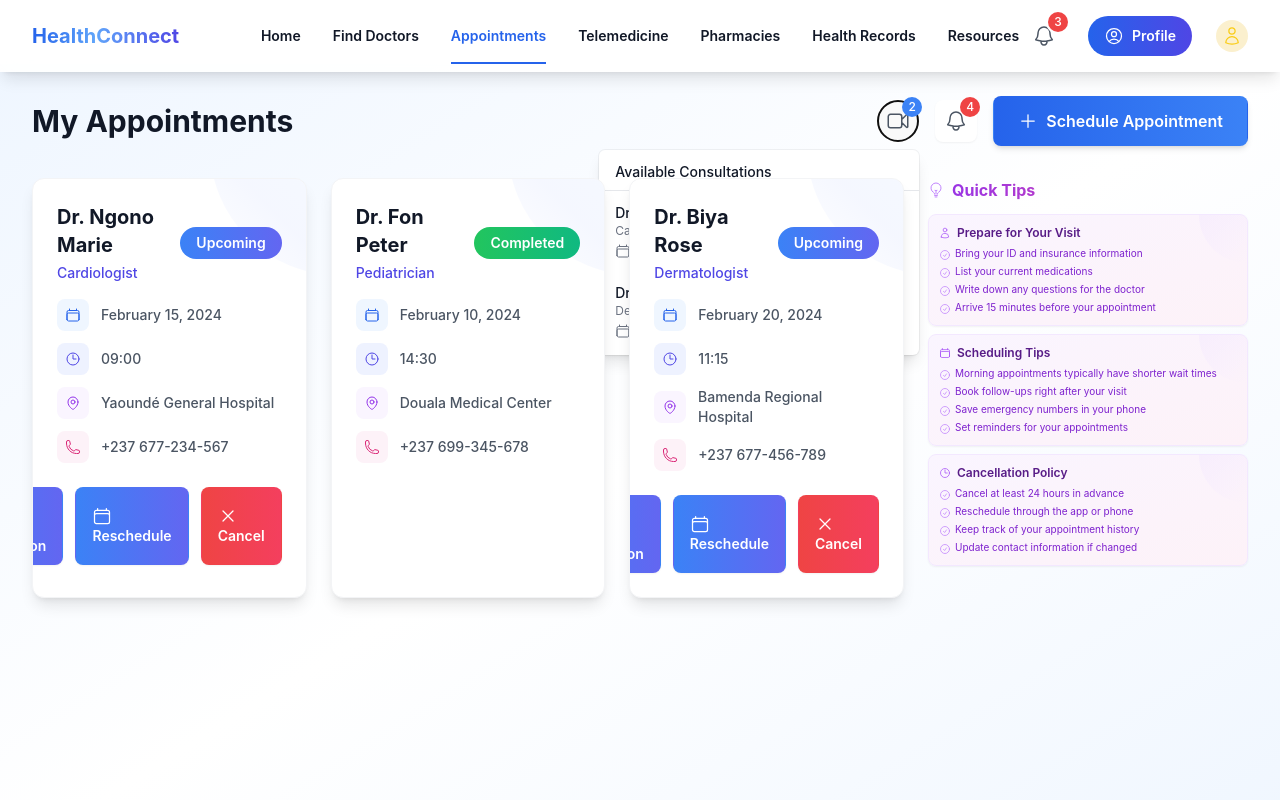
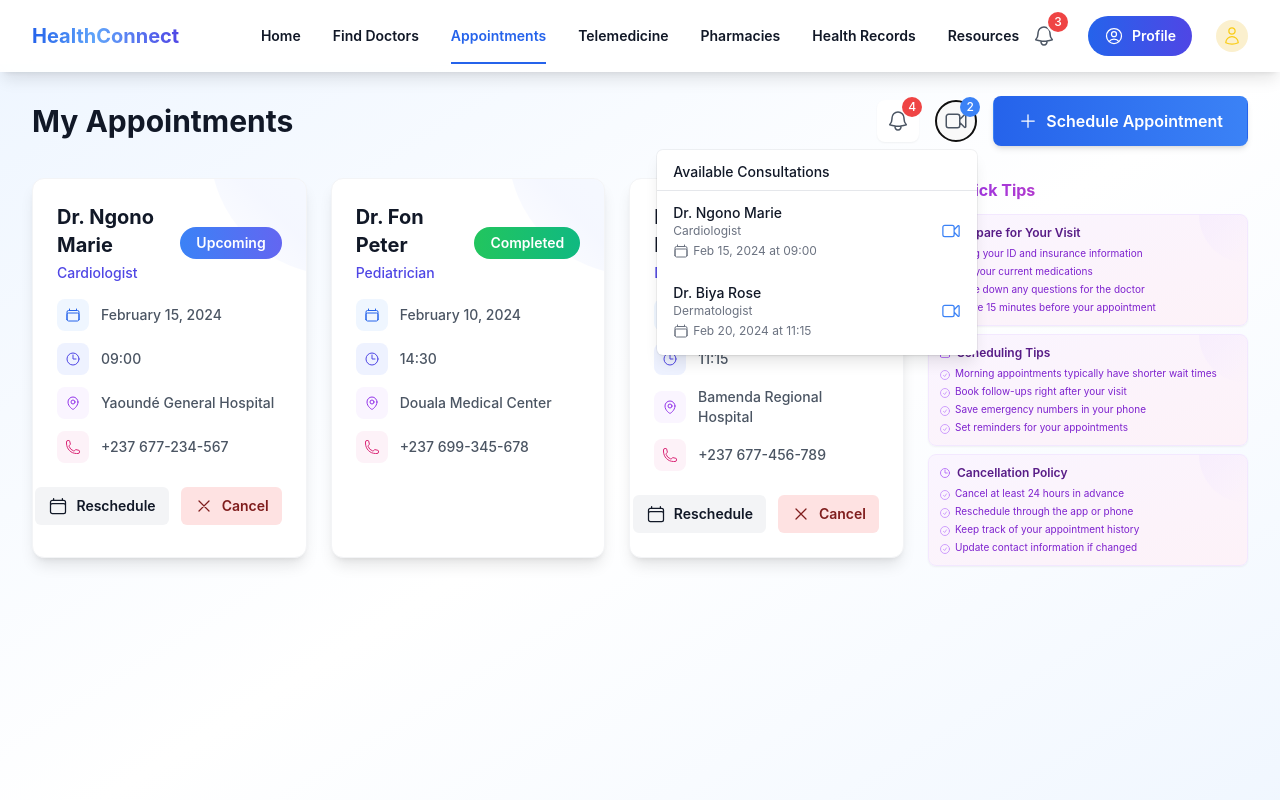
Before and after one commit to Esty-source/HSD-, a React (Vite) app in the folder health-service-directory/: page /appointments in a window 1280 px wide. Both pictures are taken after a click on the button "Start Consultation". Shown: the top 800 px of the page. Built offline with nearby package versions, Linux system fonts and the light colour scheme.

Commit message:
continuation of previous commit

```diff
--- a/health-service-directory/src/pages/Appointments.jsx
+++ b/health-service-directory/src/pages/Appointments.jsx
@@ -289,59 +289,6 @@ export default function Appointments() {
         <div className="flex flex-col sm:flex-row sm:items-center sm:justify-between mb-8">
           <h1 className="text-2xl sm:text-3xl font-bold text-gray-900 mb-4 sm:mb-0">My Appointments</h1>
           <div className="flex items-center space-x-4">
-            {/* Consultations Button */}
-            <div className="relative">
-              <button
-                onClick={() => setShowConsultations(!showConsultations)}
-                className="relative rounded-full p-2 text-gray-600 hover:bg-gray-100 hover:text-blue-600"
-                title="Start Consultation"
-              >
-                <VideoCameraIcon className="h-6 w-6" />
-                {appointments.filter(apt => apt.status === 'upcoming').length > 0 && (
-                  <span className="absolute -right-1 -top-1 flex h-5 w-5 items-center justify-center rounded-full bg-blue-500 text-xs text-white">
-                    {appointments.filter(apt => apt.status === 'upcoming').length}
-                  </span>
-                )}
-              </button>
-
-              {/* Consultations Dropdown */}
-              {showConsultations && (
-                <div className="absolute right-0 mt-2 w-80 rounded-md bg-white py-1 shadow-lg ring-1 ring-black ring-opacity-5">
-                <div className="px-4 py-2 border-b">
-                  <h3 className="text-sm font-medium text-gray-900">Available Consultations</h3>
-                </div>
-                <div className="max-h-96 overflow-y-auto">
-                  {appointments
-                    .filter(apt => apt.status === 'upcoming')
-                    .map(apt => (
-                      <div
-                        key={apt.id}
-                        className="px-4 py-3 hover:bg-gray-50 cursor-pointer"
-                        onClick={() => startTelemedicine(apt)}
-                      >
-                        <div className="flex items-center justify-between">
-                          <div>
-                            <p className="text-sm font-medium text-gray-900">{apt.doctorName}</p>
-                            <p className="text-xs text-gray-500">{apt.specialty}</p>
-                            <div className="mt-1 flex items-center text-xs text-gray-500">
-                              <CalendarIcon className="mr-1 h-4 w-4" />
-                              {format(new Date(apt.date), 'MMM d, yyyy')} at {apt.time}
-                            </div>
-                          </div>
-                          <VideoCameraIcon className="h-5 w-5 text-blue-500" />
-                        </div>
-                      </div>
-                    ))}
-                  {appointments.filter(apt => apt.status === 'upcoming').length === 0 && (
-                    <div className="px-4 py-3 text-sm text-gray-500">
-                      No upcoming consultations available
-                    </div>
-                  )}
-                </div>
-              </div>
-              )}
-            </div>
-
             {/* Notification Button */}
             <div className="relative">
               <button
@@ -407,6 +354,59 @@ export default function Appointments() {
                     </div>
                   </div>
                 </div>
+              )}
+            </div>
+
+            {/* Consultations Button */}
+            <div className="relative">
+              <button
+                onClick={() => setShowConsultations(!showConsultations)}
+                className="relative rounded-full p-2 text-gray-600 hover:bg-gray-100 hover:text-blue-600"
+                title="Start Consultation"
+              >
+                <VideoCameraIcon className="h-6 w-6" />
+                {appointments.filter(apt => apt.status === 'upcoming').length > 0 && (
+                  <span className="absolute -right-1 -top-1 flex h-5 w-5 items-center justify-center rounded-full bg-blue-500 text-xs text-white">
+                    {appointments.filter(apt => apt.status === 'upcoming').length}
+                  </span>
+                )}
+              </button>
+
+              {/* Consultations Dropdown */}
+              {showConsultations && (
+                <div className="absolute right-0 mt-2 w-80 rounded-md bg-white py-1 shadow-lg ring-1 ring-black ring-opacity-5 z-50">
+                <div className="px-4 py-2 border-b">
+                  <h3 className="text-sm font-medium text-gray-900">Available Consultations</h3>
+                </div>
+                <div className="max-h-96 overflow-y-auto">
+                  {appointments
+                    .filter(apt => apt.status === 'upcoming')
+                    .map(apt => (
+                      <div
+                        key={apt.id}
+                        className="px-4 py-3 hover:bg-gray-50 cursor-pointer"
+                        onClick={() => startTelemedicine(apt)}
+                      >
+                        <div className="flex items-center justify-between">
+                          <div>
+                            <p className="text-sm font-medium text-gray-900">{apt.doctorName}</p>
+                            <p className="text-xs text-gray-500">{apt.specialty}</p>
+                            <div className="mt-1 flex items-center text-xs text-gray-500">
+                              <CalendarIcon className="mr-1 h-4 w-4" />
+                              {format(new Date(apt.date), 'MMM d, yyyy')} at {apt.time}
+                            </div>
+                          </div>
+                          <VideoCameraIcon className="h-5 w-5 text-blue-500" />
+                        </div>
+                      </div>
+                    ))}
+                  {appointments.filter(apt => apt.status === 'upcoming').length === 0 && (
+                    <div className="px-4 py-3 text-sm text-gray-500">
+                      No upcoming consultations available
+                    </div>
+                  )}
+                </div>
+              </div>
               )}
             </div>
 
@@ -488,24 +488,23 @@ export default function Appointments() {
                     {appointment.status === "upcoming" && (
                       <div className="mt-6 flex justify-end space-x-3">
                         <button
-                          onClick={() => startTelemedicine(appointment)}
-                          className="rounded-lg px-4 py-2 text-sm font-semibold text-white bg-gradient-to-r from-blue-500 to-indigo-500 hover:from-blue-600 hover:to-indigo-600 transform hover:scale-105 transition-all duration-200 ease-in-out shadow-sm hover:shadow-md"
+                          onClick={() => {
+                            setSelectedAppointment(appointment);
+                            setShowRescheduleModal(true);
+                          }}
+                          className="inline-flex items-center rounded-md bg-gray-100 px-3 py-2 text-sm font-semibold text-gray-900 hover:bg-gray-200"
                         >
-                          <VideoCameraIcon className="h-5 w-5 mr-2" />
-                          Start Consultation
-                        </button>
-                        <button
-                          onClick={() => handleReschedule(appointment)}
-                          className="rounded-lg px-4 py-2 text-sm font-semibold text-white bg-gradient-to-r from-blue-500 to-indigo-500 hover:from-blue-600 hover:to-indigo-600 transform hover:scale-105 transition-all duration-200 ease-in-out shadow-sm hover:shadow-md"
-                        >
-                          <CalendarIcon className="h-5 w-5 mr-2" />
+                          <CalendarIcon className="mr-2 h-5 w-5" />
                           Reschedule
                         </button>
                         <button
-                          onClick={() => handleCancel(appointment)}
-                          className="rounded-lg px-4 py-2 text-sm font-semibold text-white bg-gradient-to-r from-red-500 to-rose-500 hover:from-red-600 hover:to-rose-600 transform hover:scale-105 transition-all duration-200 ease-in-out shadow-sm hover:shadow-md"
+                          onClick={() => {
+                            setSelectedAppointment(appointment);
+                            setShowCancelModal(true);
+                          }}
+                          className="inline-flex items-center rounded-md bg-red-100 px-3 py-2 text-sm font-semibold text-red-900 hover:bg-red-200"
                         >
-                          <XMarkIcon className="h-5 w-5 mr-2" />
+                          <XMarkIcon className="mr-2 h-5 w-5" />
                           Cancel
                         </button>
                       </div>
```
